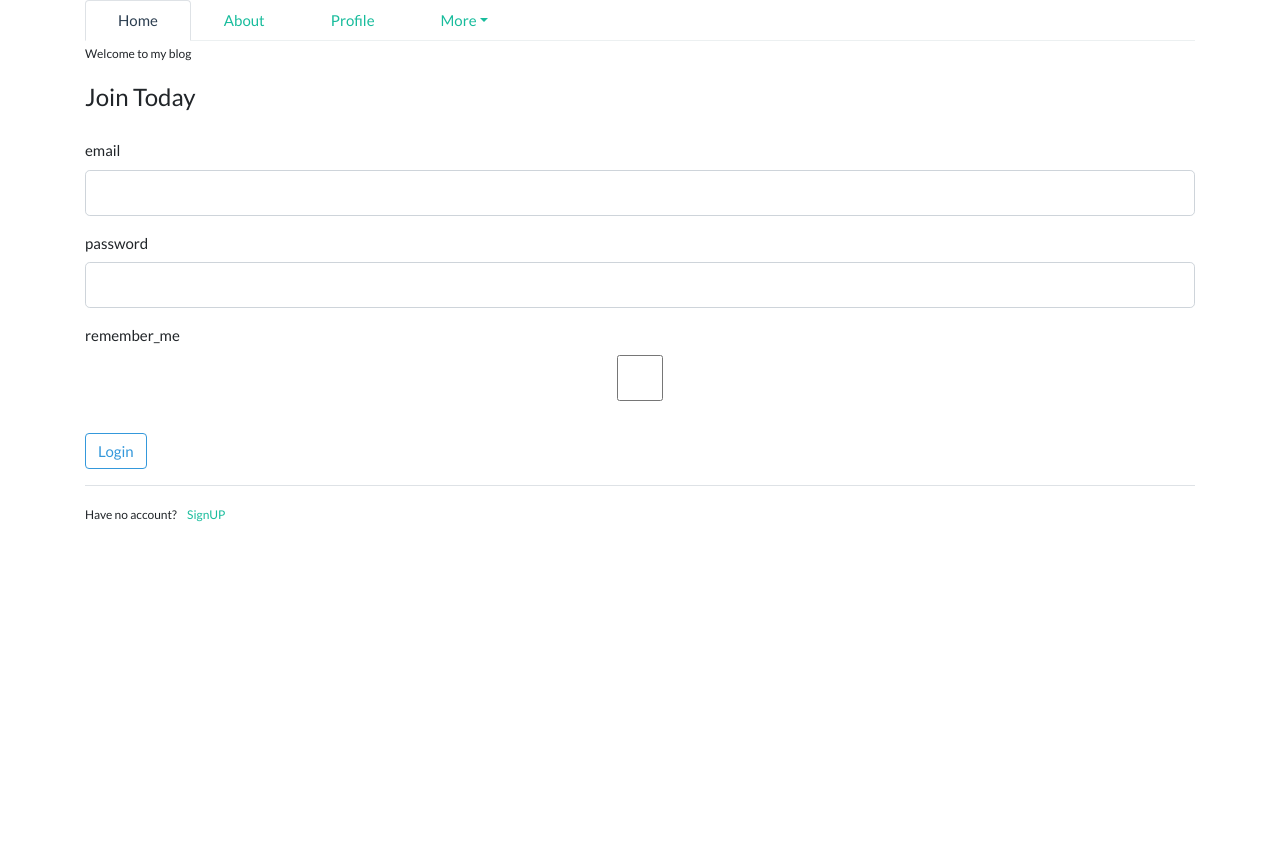
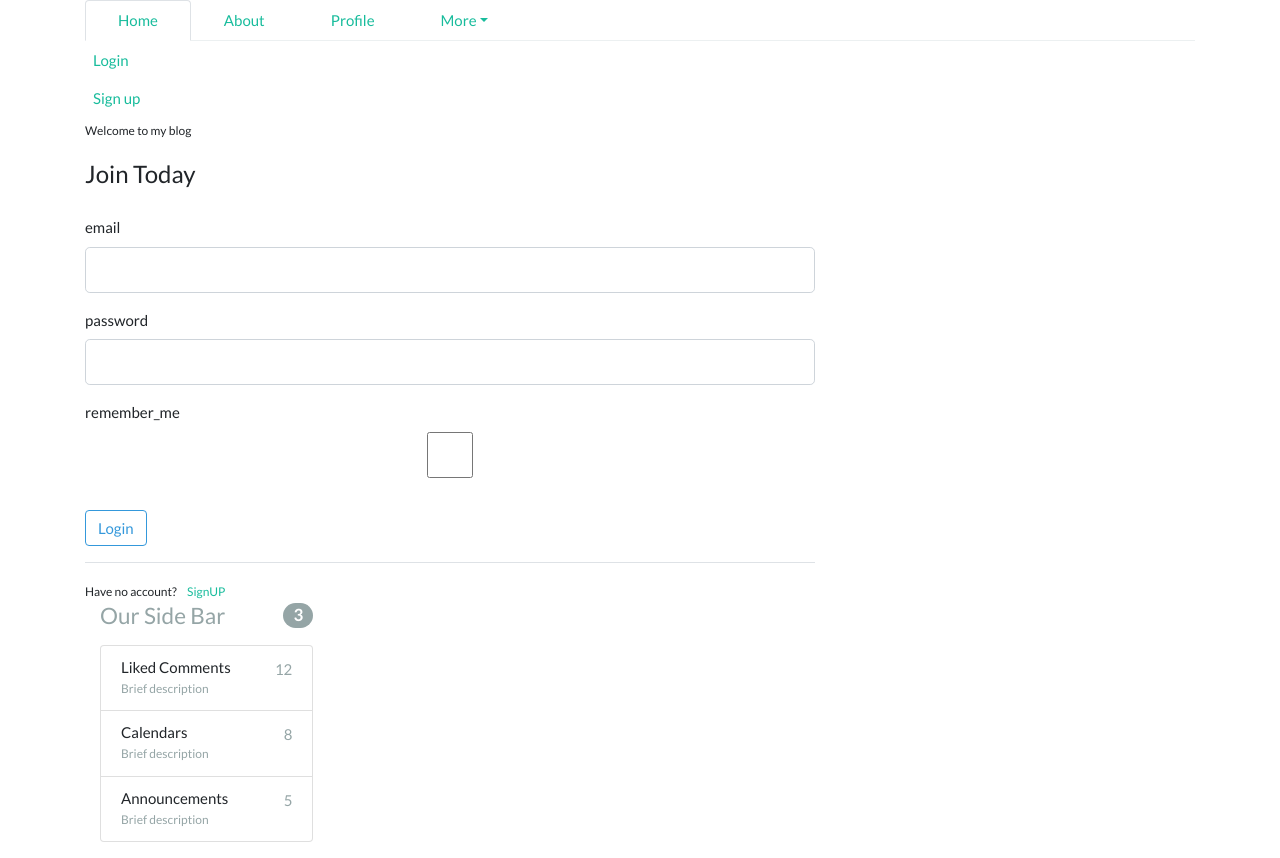
Before and after one commit to dorothykiz1/FlaskBlog, a Flask app: page /login in a window 1280 px wide. Before the commit the page ends 522 px from the top, so only its background shows below. Run offline with Flask 2, Linux system fonts and the light colour scheme; some libraries are stand-ins or nearby versions.

Commit message:
modify files

```diff
--- a/flask_blog.py
+++ b/flask_blog.py
@@ -9,13 +9,15 @@
     {
         'author':' Dorothy Kabarozi',
         'title':'Dealing with coding and backache',
-        'content':'first post content',
+        'content':'You can  never code while sleeping probably you will hurt yo back but sitting for long hours is also not that easy',
         'date_posted':'Jan 28th,2019'
     },
     {
         'author':' Dorothy Kabarozi',
         'title':'Moms can code too',
-        'content':'second post content',
+        'content':""" Distractions from our little ones,their cries their smiles always let us
+                     leave what we are doing and attend to them.Being a coding mom is equally
+                      not easy but it is doable """,
         'date_posted':'Jan 30th,2019'
     }
 ]
--- a/templates/layout.html
+++ b/templates/layout.html
@@ -17,16 +17,17 @@
 <body>
     <!-- block content for the unique content -->
     <div class="container">
-            <ul class="nav nav-tabs">
+        <div>
+                    <ul class="nav nav-tabs">
                     <li class="nav-item">
-                      <a class="nav-link active" data-toggle="tab" href="#home">Home</a>
+                      <a class="nav-link active text-success" data-toggle="tab" href="#home">Home</a>
                     </li>
                     <li class="nav-item">
-                      <a class="nav-link" data-toggle="tab" href="#about">About</a>
+                      <a class="nav-link text-success" data-toggle="tab" href="#about">About</a>
                     </li>
                     <li class="nav-item">
-                            <a class="nav-link" data-toggle="tab" href="#profile">Profile</a>
-                        </li>
+                            <a class="nav-link text-success" data-toggle="tab" href="#profile">Profile</a>
+                    </li>
                     <li class="nav-item dropdown">
                       <a class="nav-link dropdown-toggle" data-toggle="dropdown" href="#" role="button" aria-haspopup="true" aria-expanded="false">More</a>
                       <div class="dropdown-menu">
@@ -37,10 +38,15 @@
                         <a class="dropdown-item" href="dropdown4">Likes</a>
                       </div>
                     </li>
+                </ul>
+                  <div class>
+                  <ul class="navbar-nav d-none d-lg-flex ml-2 order-3">
+                    <li class="nav-item"><a class="nav-link" href="{{url_for('login')}}">Login</a></li>
+                    <li class="nav-item"><a class="nav-link" href="{{url_for('register')}}">Sign up</a></li>
                   </ul>
+                </div>
                   <div id="myTabContent" class="tab-content">
                     <div class="tab-pane fade show active" id="home">
-
                            <p> <small>Welcome to my blog</small></p>
                     </div>
                     <div class="tab-pane fade" id="about">
@@ -55,7 +61,7 @@
                                 Am a software Developer who is passionate about software development,cloud computing and data science.
 
                             </p>
-                        </div>
+                    </div>
                     <div class="tab-pane fade" id="dropdown1">
                         <p>3</p>
                     </div>
--- a/templates/login.html
+++ b/templates/login.html
@@ -1,7 +1,8 @@
 
 {% extends "layout.html" %}
 {% block content %}
-    <div class="content-section">
+<div class="row">
+        <div class="col-sm-8 content-section">
         <form action="" method="post">
             {{form.hidden_tag()}}
             <!-- adds protection -->
@@ -12,10 +13,12 @@
                     {{form.Email.label(class='form-control-label')}}
                     {{form.Email(class='form-control form-control-lg')}}
                 </div>
+
                 <div class="form-group">
                     {{form.Password.label(class='form-control-label')}}
                     {{form.Password(class='form-control form-control-lg')}}
                 </div>
+
                 <div class="form-group">
                     {{form.Remember.label(class='form-control-label')}}
                     {{form.Remember(class='form-control form-control-lg')}}
@@ -26,14 +29,49 @@
                 {{form.Submit(class="btn btn-outline-info")}}
             </div>
 
+            <div class="border-top pt-3">
+                    <small>
+                        Have no account? <a class="ml-2" href="{{url_for('register')}}">SignUP</a>
+                    </small>
+            </div>
         </form>
 
-    </div>
-    <div class="border-top pt-3">
-        <small>
-            Have no account? <a class="ml-2" href="{{url_for('register')}}">SignUP</a>
-        </small>
+                <div class="col-sm-4">
+
+                        <h4 class="d-flex justify-content-between align-items-center mb-3">
+                          <span class="text-muted">Our Side Bar</span>
+                          <span class="badge badge-secondary badge-pill">3</span>
+                        </h4>
+                        <ul class="list-group mb-3">
+                          <li class="list-group-item d-flex justify-content-between lh-condensed">
+                            <div>
+                              <h6 class="my-0">Liked Comments</h6>
+                              <small class="text-muted">Brief description</small>
+                            </div>
+                            <span class="text-muted">12</span>
+                          </li>
+                          <li class="list-group-item d-flex justify-content-between lh-condensed">
+                            <div>
+                              <h6 class="my-0">Calendars</h6>
+                              <small class="text-muted">Brief description</small>
+                            </div>
+                            <span class="text-muted">8</span>
+                          </li>
+                          <li class="list-group-item d-flex justify-content-between lh-condensed">
+                            <div>
+                              <h6 class="my-0">Announcements</h6>
+                              <small class="text-muted">Brief description</small>
+                            </div>
+                            <span class="text-muted">5</span>
+                          </li>
+
+                        </ul>
+
+        </div>
 
     </div>
 
+
+</div>
+
 {% endblock content %}
```
Also changed, not shown: templates/home.html (+15 -1 lines), 1 other file.
